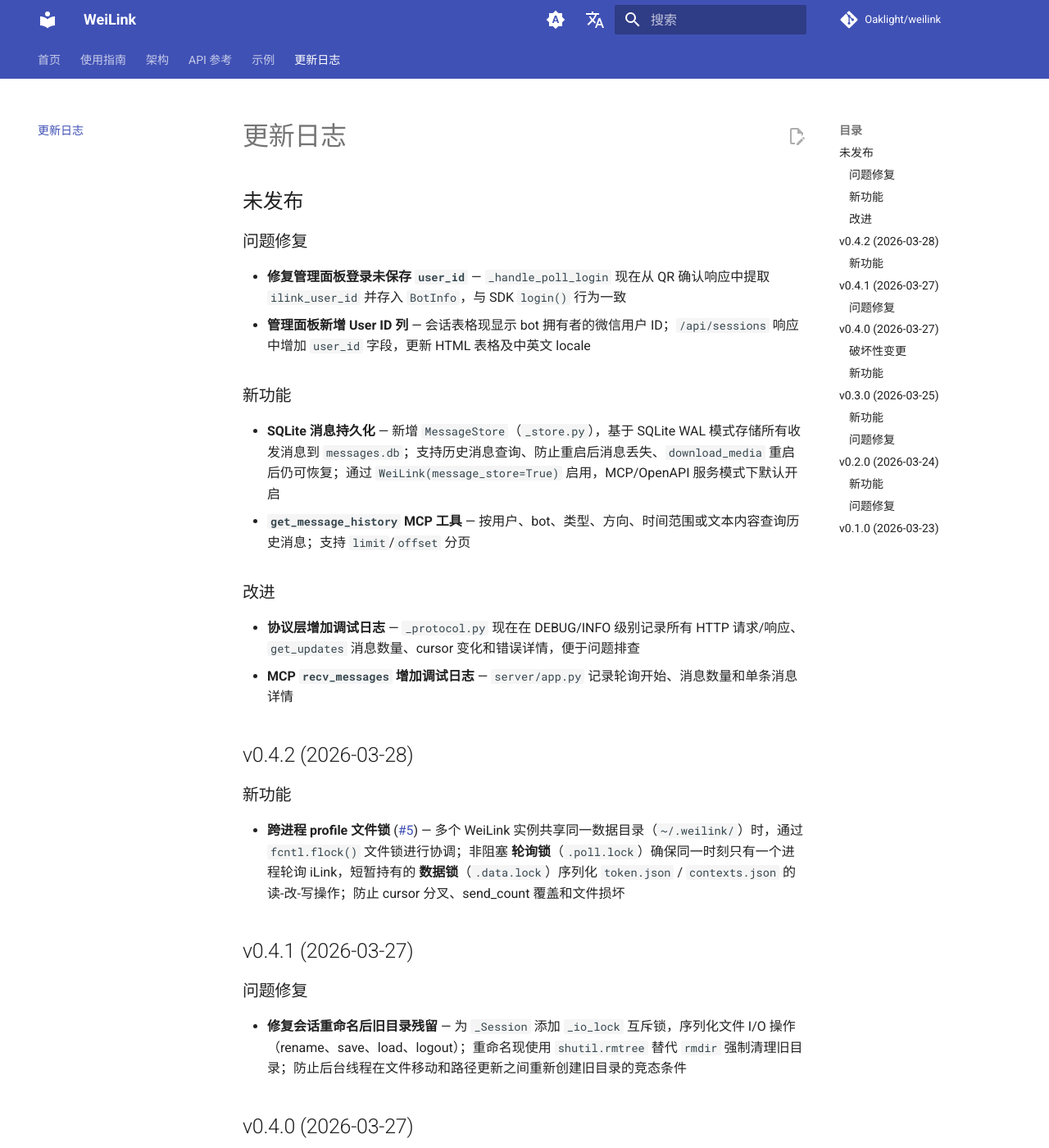
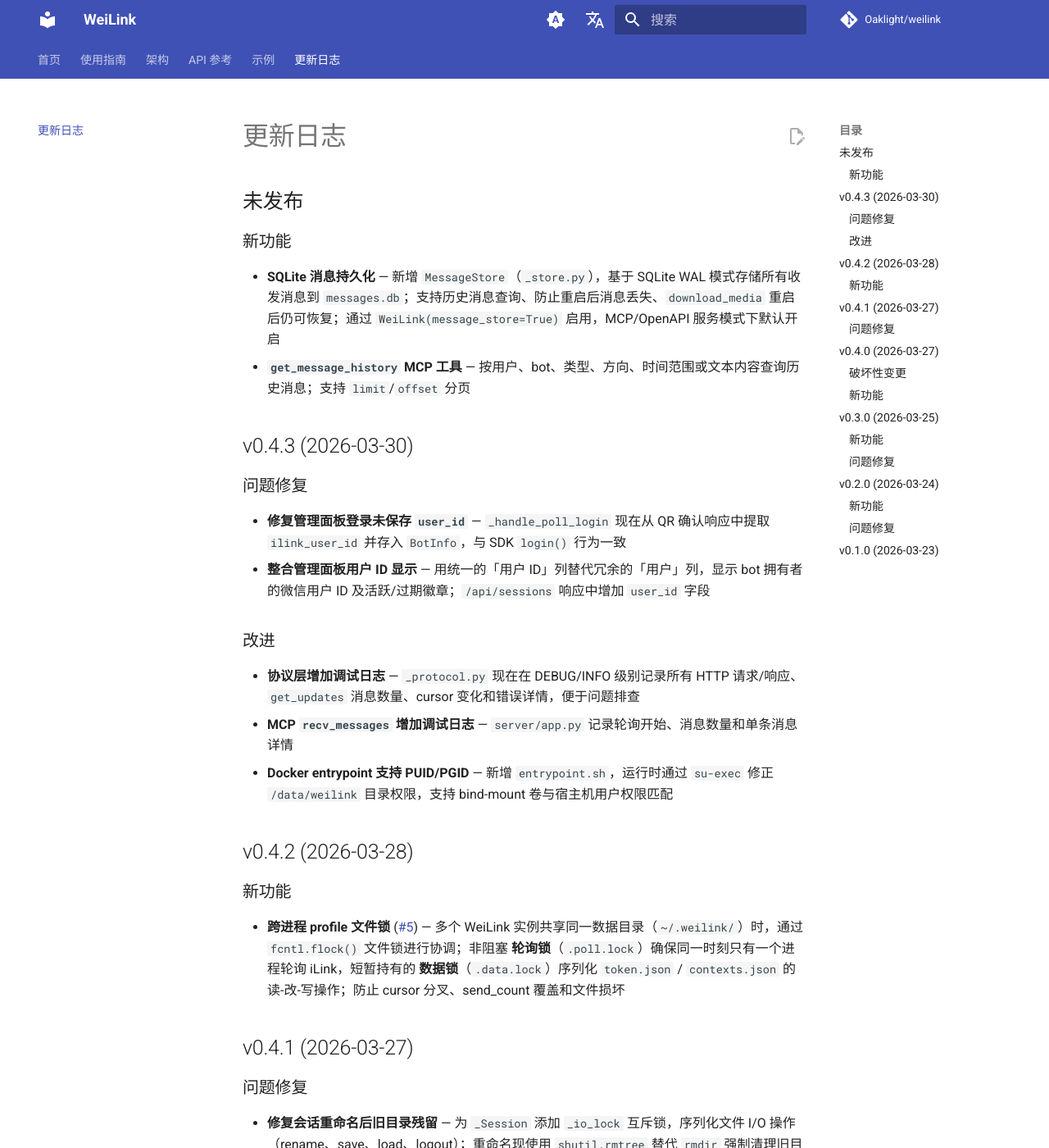
Before and after one commit to Oaklight/weilink, an MkDocs documentation site: the page built from docs/changelog.md, in a window 1280 px wide and 1400 px high. Shown: the whole window at 82% size. Built offline with MkDocs 1.6.1 and Material for MkDocs 9.7.7, drawn with Linux system fonts in a browser that asks for light colours; comment, search, counter and statistics services are not loaded.

Commit message:
Update changelog for v0.4.3 release

```diff
--- a/docs/changelog.md
+++ b/docs/changelog.md
@@ -1,21 +1,24 @@
 # 更新日志
 
 ## 未发布
-
-### 问题修复
-
-- **修复管理面板登录未保存 `user_id`** — `_handle_poll_login` 现在从 QR 确认响应中提取 `ilink_user_id` 并存入 `BotInfo`，与 SDK `login()` 行为一致
-- **管理面板新增 User ID 列** — 会话表格现显示 bot 拥有者的微信用户 ID；`/api/sessions` 响应中增加 `user_id` 字段，更新 HTML 表格及中英文 locale
 
 ### 新功能
 
 - **SQLite 消息持久化** — 新增 `MessageStore`（`_store.py`），基于 SQLite WAL 模式存储所有收发消息到 `messages.db`；支持历史消息查询、防止重启后消息丢失、`download_media` 重启后仍可恢复；通过 `WeiLink(message_store=True)` 启用，MCP/OpenAPI 服务模式下默认开启
 - **`get_message_history` MCP 工具** — 按用户、bot、类型、方向、时间范围或文本内容查询历史消息；支持 `limit`/`offset` 分页
 
+## v0.4.3 (2026-03-30)
+
+### 问题修复
+
+- **修复管理面板登录未保存 `user_id`** — `_handle_poll_login` 现在从 QR 确认响应中提取 `ilink_user_id` 并存入 `BotInfo`，与 SDK `login()` 行为一致
+- **整合管理面板用户 ID 显示** — 用统一的「用户 ID」列替代冗余的「用户」列，显示 bot 拥有者的微信用户 ID 及活跃/过期徽章；`/api/sessions` 响应中增加 `user_id` 字段
+
 ### 改进
 
 - **协议层增加调试日志** — `_protocol.py` 现在在 DEBUG/INFO 级别记录所有 HTTP 请求/响应、`get_updates` 消息数量、cursor 变化和错误详情，便于问题排查
 - **MCP `recv_messages` 增加调试日志** — `server/app.py` 记录轮询开始、消息数量和单条消息详情
+- **Docker entrypoint 支持 PUID/PGID** — 新增 `entrypoint.sh`，运行时通过 `su-exec` 修正 `/data/weilink` 目录权限，支持 bind-mount 卷与宿主机用户权限匹配
 
 ## v0.4.2 (2026-03-28)
 
```
